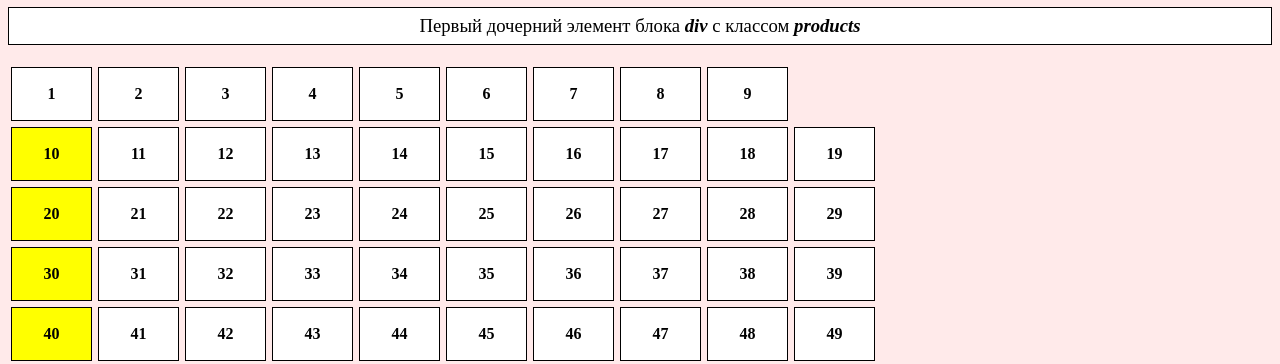
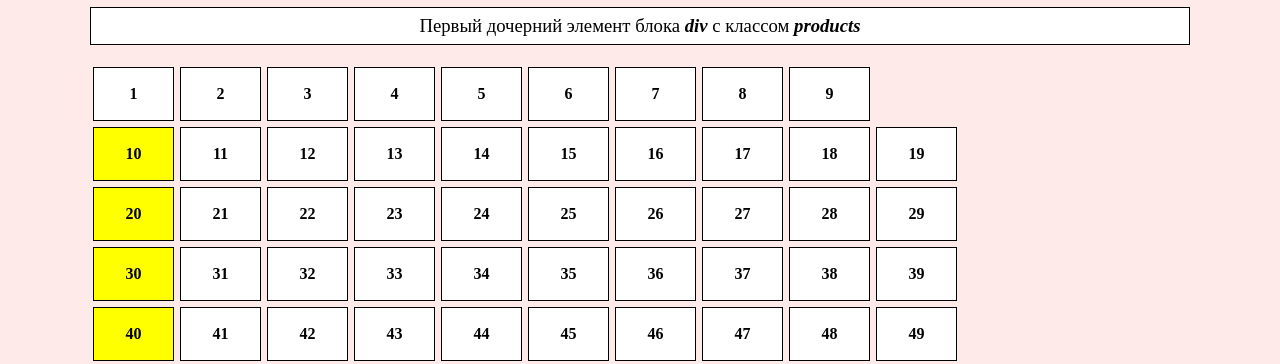
Before and after one commit to Hyperion-x/SkillUp, a plain HTML site: page index.html in a window 1280 px wide. Shown: the part 73-437 px from the top of the page. Drawn offline with Linux system fonts and the light colour scheme.

Commit message:
Update style.css

```diff
--- a/style.css
+++ b/style.css
@@ -1,5 +1,10 @@
 body {
 	background-color: #ffeaea;
+}
+
+.wrap {
+	width: 1100px;
+	margin: auto;
 }
 
 .product, .product2 {
```
